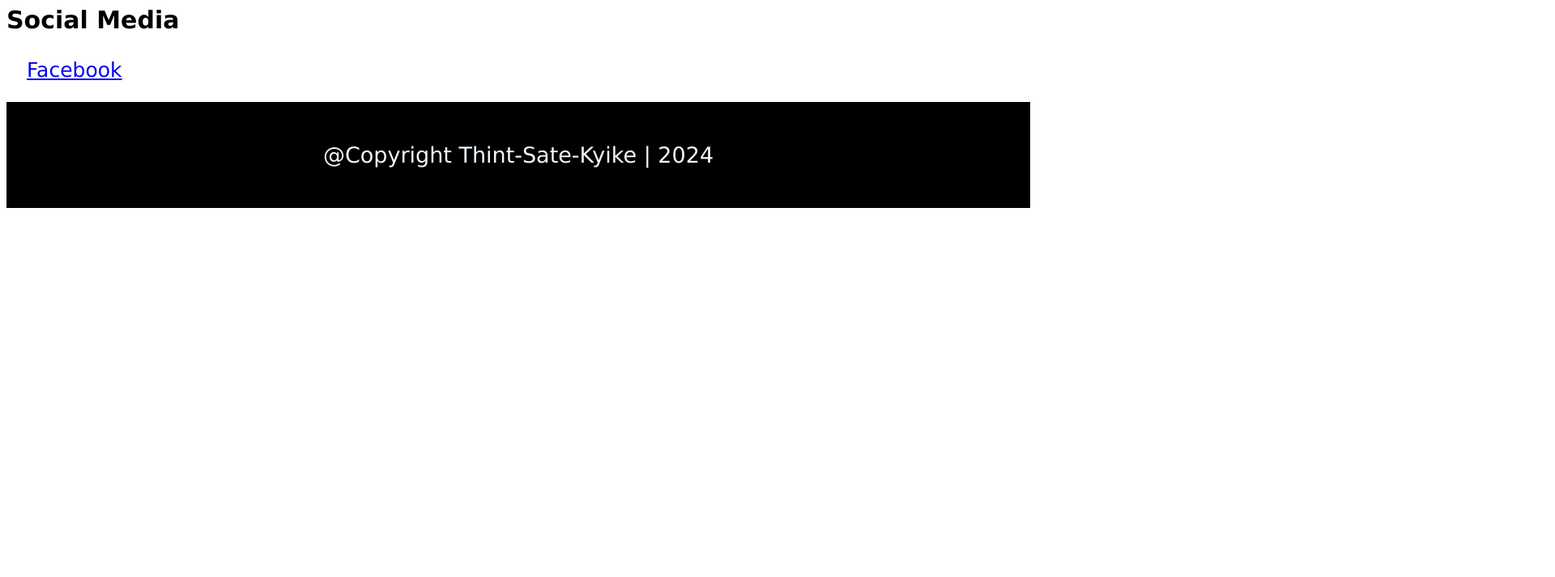
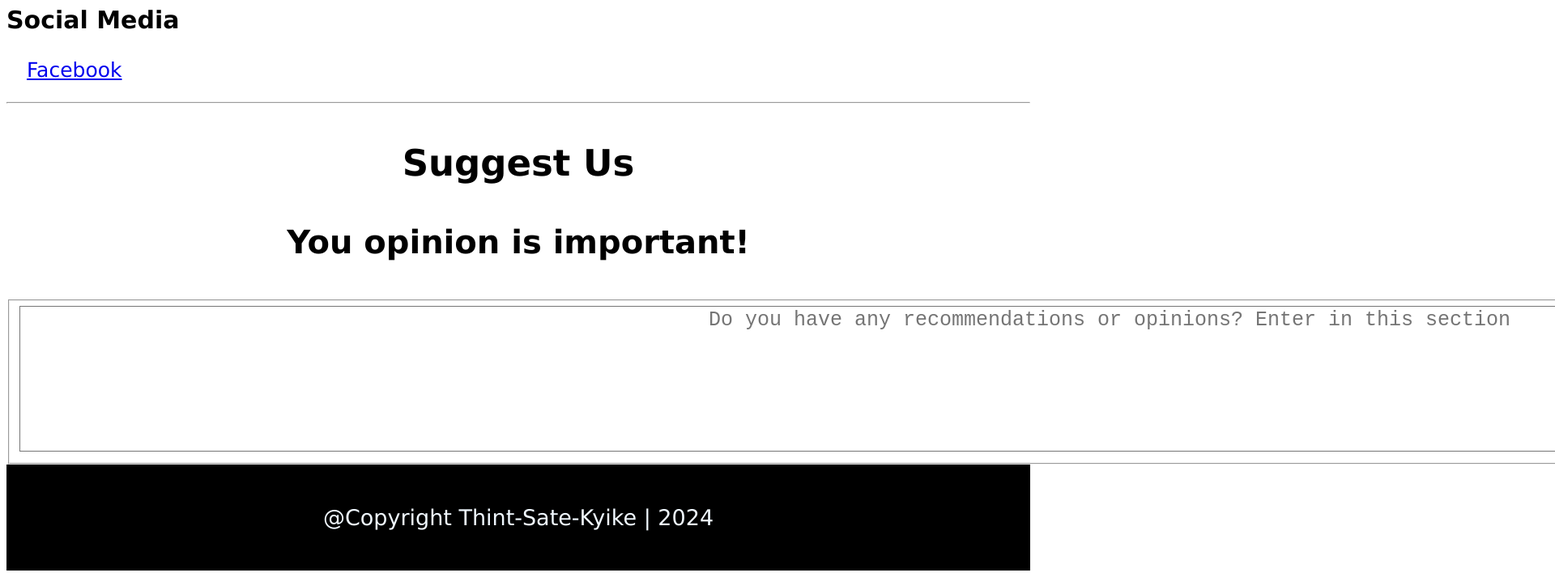
Before and after one commit to Min-Thway-Htut/Restaurant-Website, a plain HTML site: page index.html in a window 1280 px wide. Shown: the part 2960-3673 px from the top of the page at 81% size, 1920 px wide, since content can reach past the window. Before the commit the page ends 3225 px from the top, so only its background shows below. Drawn offline with Linux system fonts and the light colour scheme.

Commit message:
Anoter update

```diff
--- a/index.html
+++ b/index.html
@@ -63,6 +63,7 @@
         </section>
         <button class="learn-more"><a href="generic.html" class="intro-buttom">VIEW MENU AND ORDER FOOD</a></button>
         <hr />
+
         <section class="contact-info" id="contact">
             <h1>Contact Info</h1>
             <h3>Address</h3>
@@ -75,6 +76,15 @@
             <p class="social"><a href="https://www.facebook.com/profile.php?id=100057458139115"
                 >Facebook</a></p>
         </section>
+    <hr />
+
+    <section class="feedback-info" id="feedback">
+        <h1>Suggest Us</h1>
+        <h2>You opinion is important!</h2>
+        <fieldset id="feedback">
+            <label for="opinion"><textarea id="opinion" rows="6" cols="178" placeholder="Do you have any recommendations or opinions? Enter in this section"></textarea></label>
+        </fieldset>
+    </section>
 
         <section class="menu-bar" id="menu-bar">
             <div>
--- a/script.js
+++ b/script.js
@@ -27,6 +27,11 @@ function chickenDescription(){
         document.getElementById("chicken-menu").innerHTML = chickenDescription;
     }
 
+function blackchickenDescription(){
+        let blackchickenDescription = "Explore the exquisite taste of black chicken, a delicacy renowned for its succulence and depth of flavor. Delight in tender, juicy meat, perfect for creating unforgettable culinary experiences.";
+        document.getElementById("blackchicken-menu").innerHTML = blackchickenDescription;
+    }
+
 function seafoodDescription(){
         let seafoodDescription = "Savor the ocean's bounty with our seafood broth, brimming with the fresh flavors of the sea and aromatic herbs, creating a delightful and invigorating taste experience.";
         document.getElementById("seafood-menu").innerHTML = seafoodDescription;
--- a/styles.css
+++ b/styles.css
@@ -309,3 +309,20 @@ figcaption{
     margin-top: 1px;
     margin-bottom: 1px;
 }
+
+textarea{
+    font-size: 25px;
+    background-color: white;
+    color: white;
+    margin-left: auto;
+    margin-right: auto;
+}
+
+::placeholder{
+    font-size: 25px;
+    text-align: center;
+    margin-top: auto;
+    margin-bottom: auto;
+    width: auto;
+    height: auto;
+}
```
Also changed, not shown: generic.html (+2 -1 lines).
